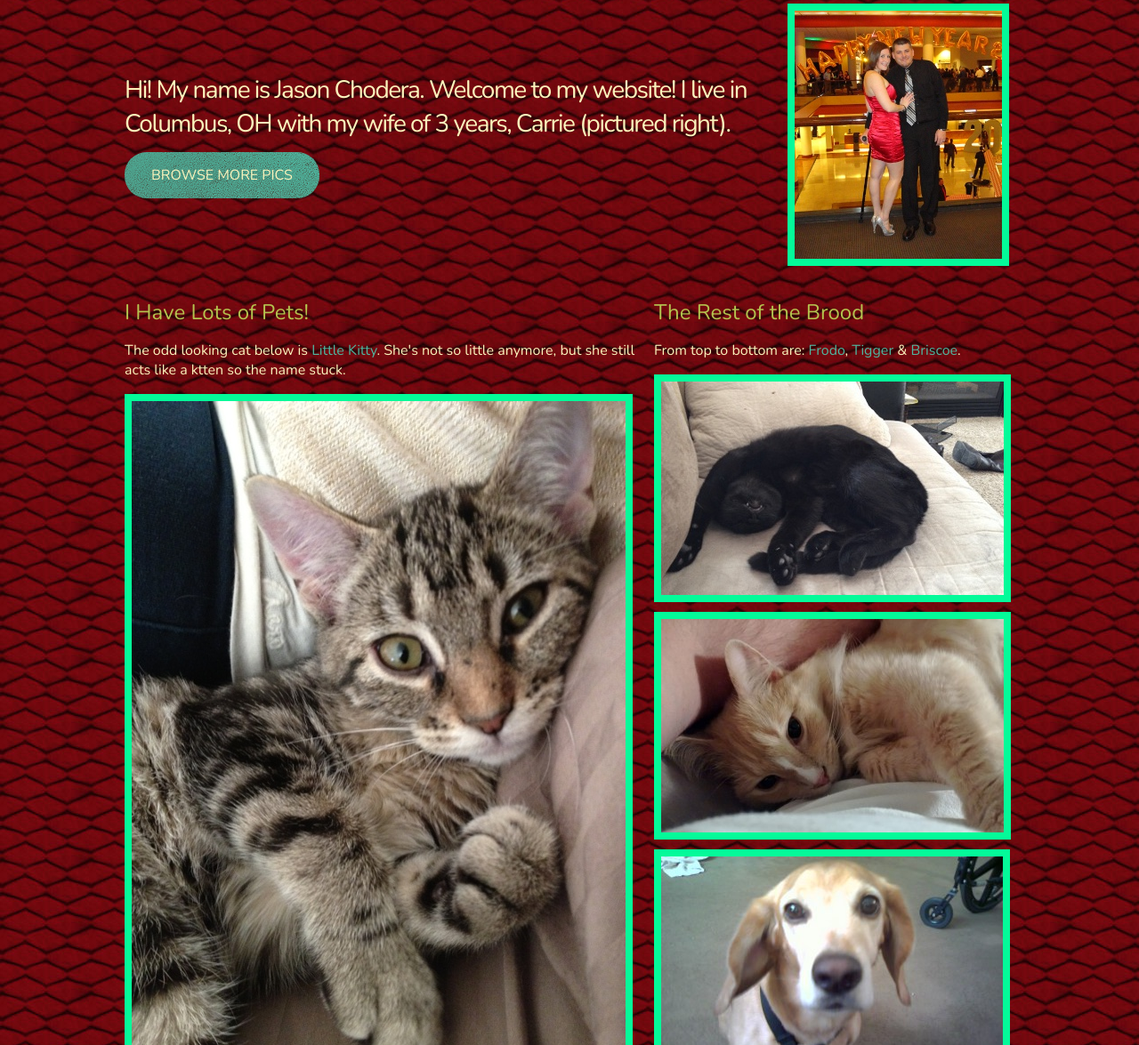
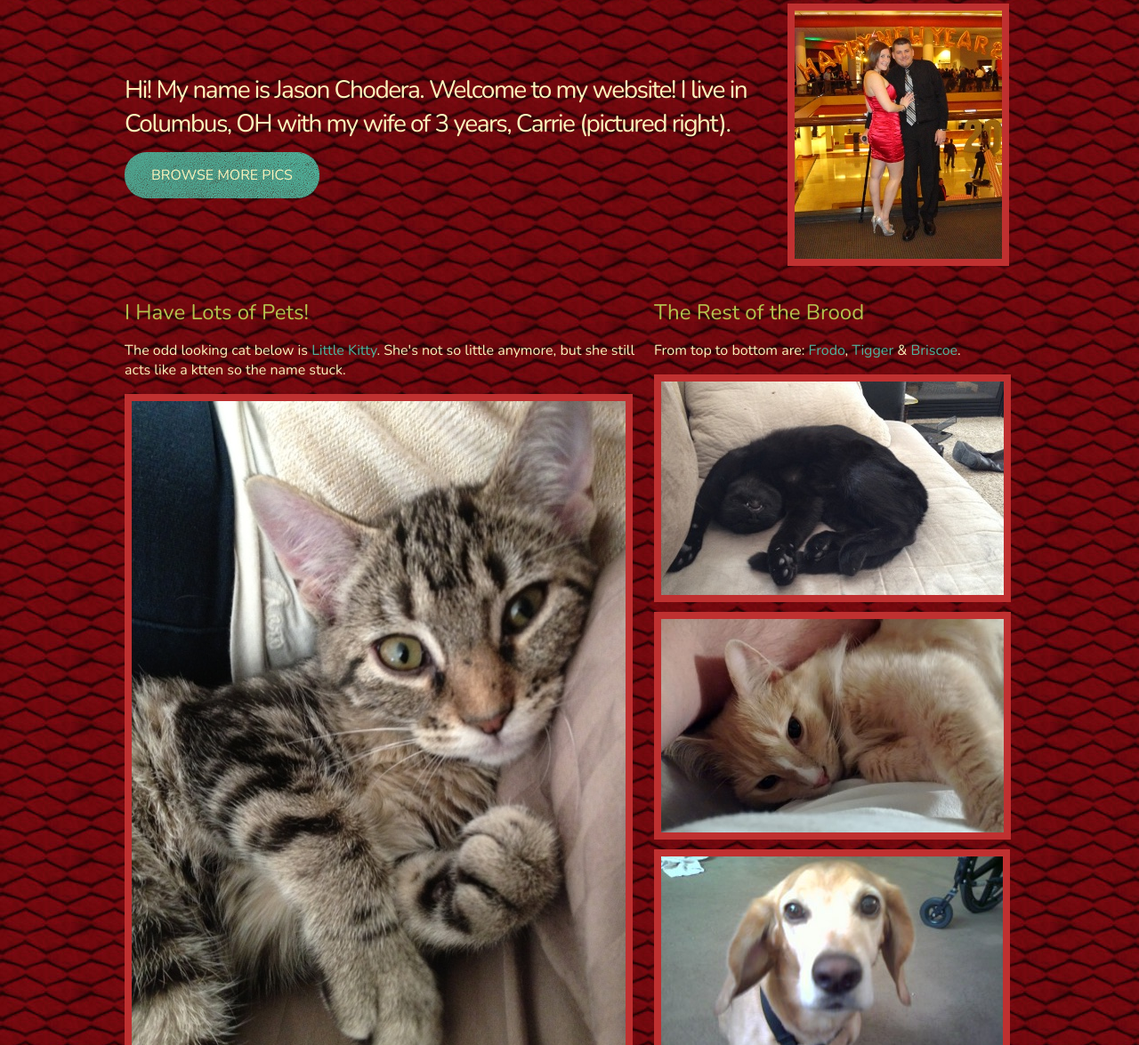
Before and after one commit to jchod77/website, a plain HTML site: page index.html in a window 1280 px wide. Shown: the part 285-1460 px from the top of the page at 89% size. Drawn offline with nearby package versions, Linux system fonts and the light colour scheme; files whose address does not match are found by name.

Commit message:
changed border colors

```diff
--- a/css/style.css
+++ b/css/style.css
@@ -117,21 +117,21 @@ ul.nav li a {
 }
 
 #intro-pic img {
-	border: 8px solid #04FA99;
+	border: 8px solid #bf3030;
 	margin: 0 0 20px 0;
 }
 
 #new-cupcakes img {
-	border: 8px solid #04FA99;
+	border: 8px solid #bf3030;
 	margin: 0 0 5px 0;
 }
 
 #popular-cupcakes img {
-	border: 8px solid #04FA99;
+	border: 8px solid #bf3030;
 }
 
 #featured-cupcake img {
-	border: 8px solid #04FA99;
+	border: 8px solid #bf3030;
 }
 
 #contact span{
```
